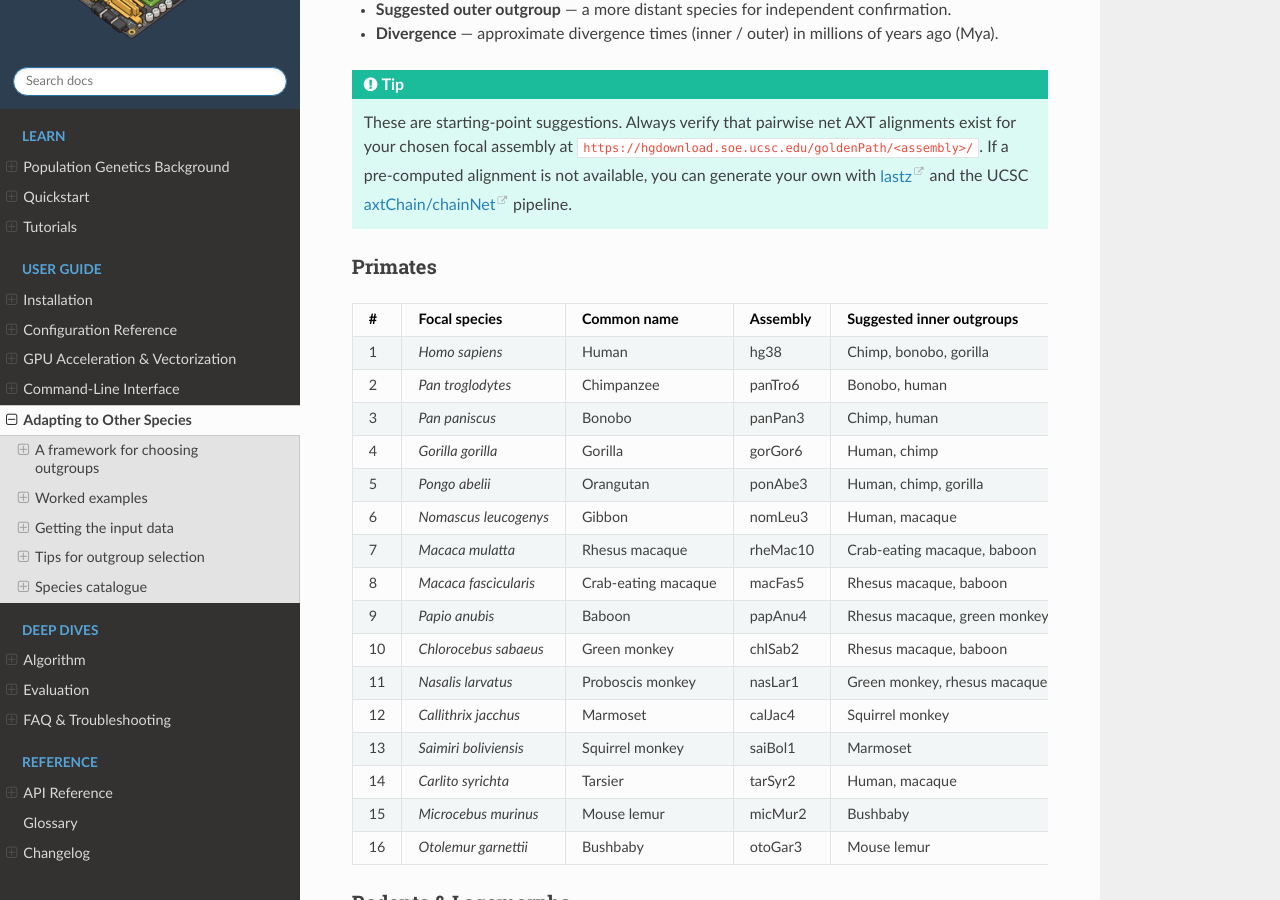
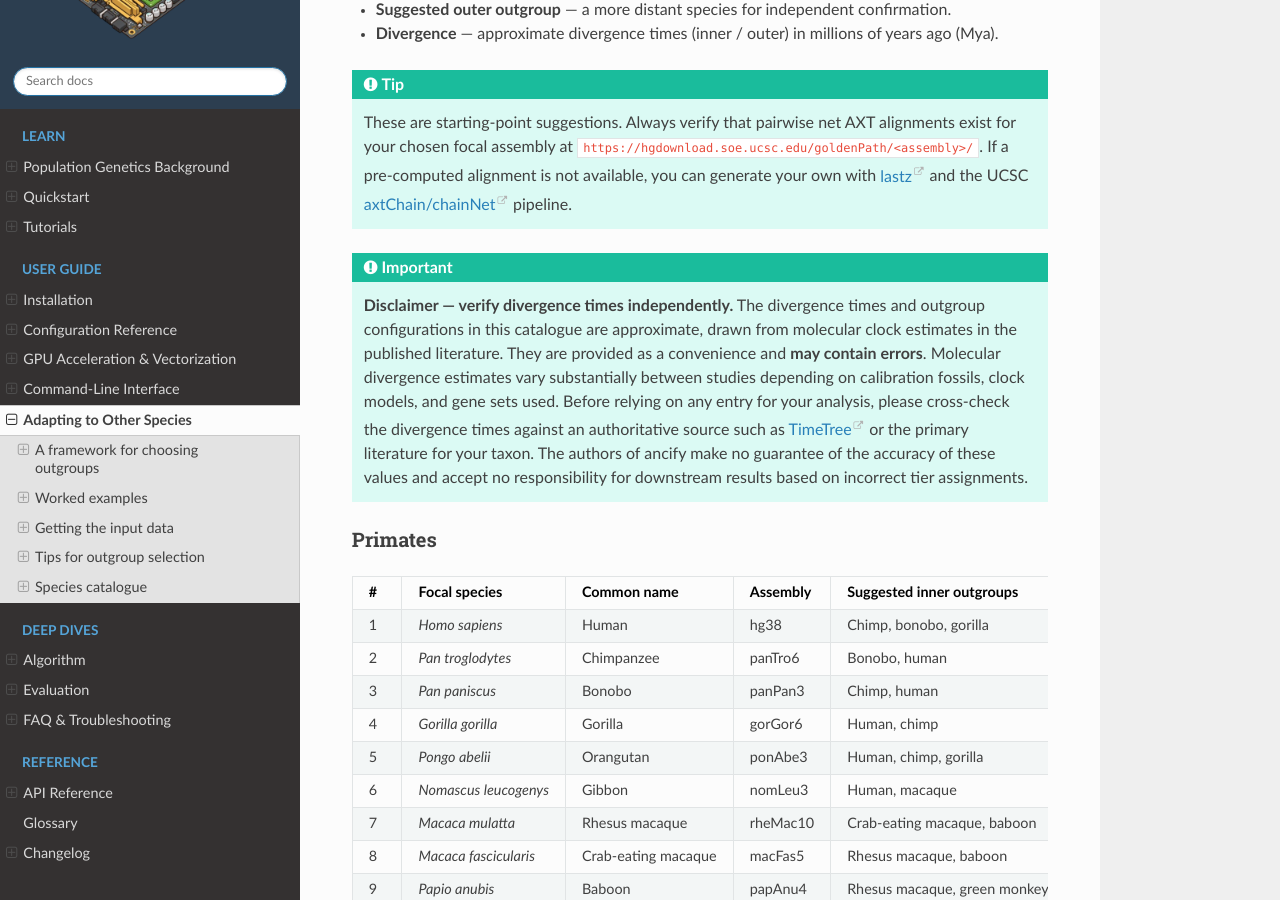
Before and after one commit to kevinkorfmann/ancify, a Sphinx documentation site: the page built from docs/species_guide.md, in a window 1280 px wide and 900 px high, scrolled down 6305 px. Built offline with Sphinx 7.4.7 and the Read the Docs theme 3.1.0, drawn with Linux system fonts in a browser that asks for light colours.

Commit message:
docs: add disclaimer to verify divergence times independently
The species catalogue divergence times are approximate and may contain
errors. Added a prominent disclaimer directing users to cross-check
against TimeTree or the primary literature before relying on any entry.

Co-authored-by: Cursor <cursoragent@cursor.com>

```diff
--- a/docs/species_guide.md
+++ b/docs/species_guide.md
@@ -288,6 +288,10 @@ The tables below list 100 commonly studied species with suggested outgroup confi
 
 :::{tip}
 These are starting-point suggestions. Always verify that pairwise net AXT alignments exist for your chosen focal assembly at `https://hgdownload.soe.ucsc.edu/goldenPath/<assembly>/`. If a pre-computed alignment is not available, you can generate your own with [lastz](https://lastz.github.io/lastz/) and the UCSC [axtChain/chainNet](https://genome.ucsc.edu/goldenPath/help/chain.html) pipeline.
+:::
+
+:::{important}
+**Disclaimer — verify divergence times independently.** The divergence times and outgroup configurations in this catalogue are approximate, drawn from molecular clock estimates in the published literature. They are provided as a convenience and **may contain errors**. Molecular divergence estimates vary substantially between studies depending on calibration fossils, clock models, and gene sets used. Before relying on any entry for your analysis, please cross-check the divergence times against an authoritative source such as [TimeTree](https://timetree.org/) or the primary literature for your taxon. The authors of ancify make no guarantee of the accuracy of these values and accept no responsibility for downstream results based on incorrect tier assignments.
 :::
 
 ### Primates
```
